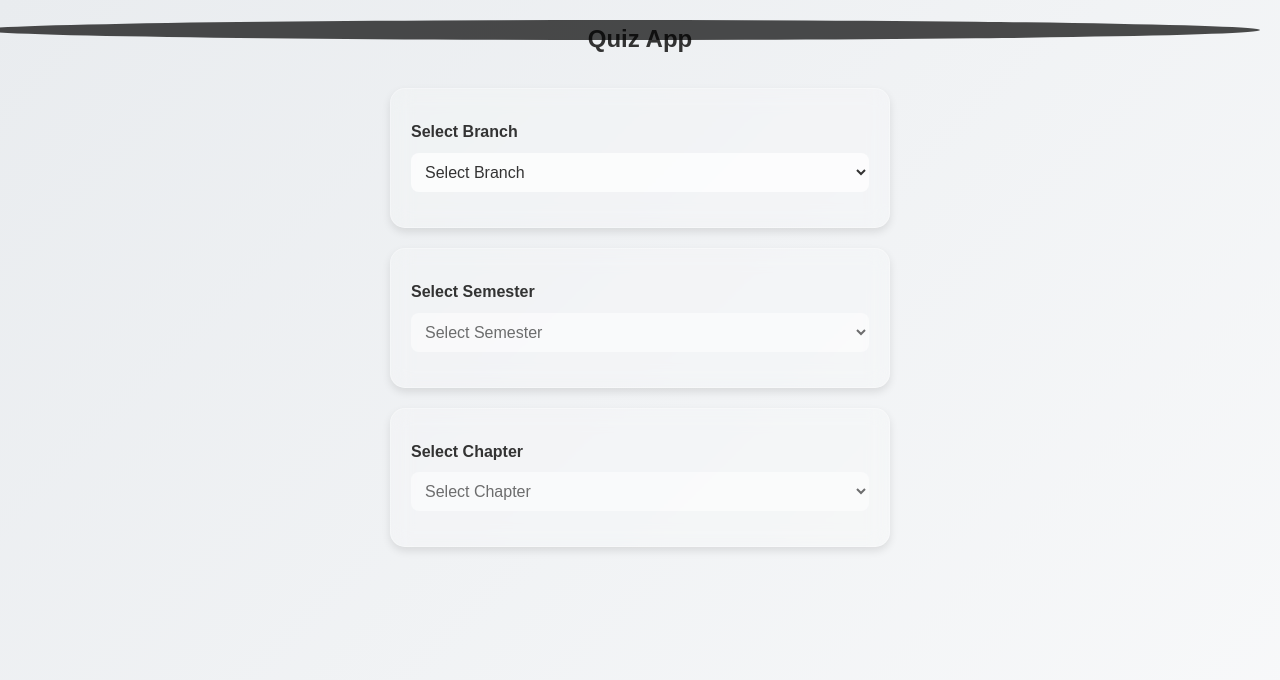
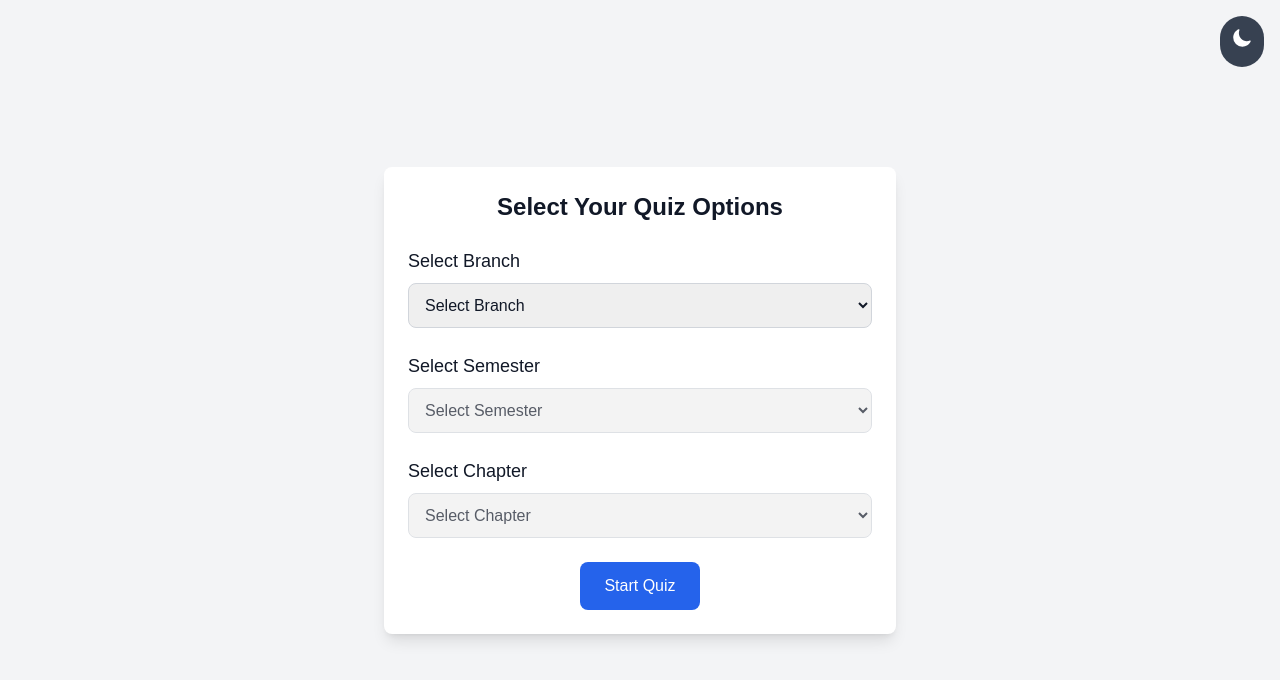
Before and after one commit to NemesisRoy/beupyq, a plain HTML site: page index.html in a window 1280 px wide. Drawn offline with nearby package versions, Linux system fonts and the light colour scheme.

Commit message:
Update index.html

```diff
--- a/index.html
+++ b/index.html
@@ -4,184 +4,60 @@
   <meta charset="UTF-8">
   <meta name="viewport" content="width=device-width, initial-scale=1.0">
   <title>Quiz App</title>
-  <link rel="stylesheet" href="https://cdn.jsdelivr.net/npm/ionicons@5.5.2/dist/ionicons/ionicons.css">
+  <script src="https://cdn.jsdelivr.net/npm/ionicons@6.0.0/dist/ionicons/ionicons.js"></script>
+  <script src="https://cdn.tailwindcss.com"></script>
   <style>
-    /* Global Reset */
-    * {
-      margin: 0;
-      padding: 0;
-      box-sizing: border-box;
-    }
-
     body {
       font-family: 'Poppins', sans-serif;
-      background: linear-gradient(135deg, #e9ecef, #f8f9fa);
-      color: #333;
-      line-height: 1.6;
-      display: flex;
-      flex-direction: column;
-      align-items: center;
-      padding: 20px;
-      min-height: 100vh;
-    }
-
-    /* Glass Effect */
-    .glass {
-      background: rgba(255, 255, 255, 0.2);
-      backdrop-filter: blur(10px);
-      border: 1px solid rgba(255, 255, 255, 0.3);
-      border-radius: 15px;
-      box-shadow: 0 4px 8px rgba(0, 0, 0, 0.1);
-      padding: 20px;
-      margin: 10px;
-      width: 100%;
-      max-width: 500px;
-    }
-
-    h1 {
-      text-align: center;
-      font-size: 24px;
-      margin-bottom: 20px;
-    }
-
-    /* Dropdown and Buttons */
-    label {
-      display: block;
-      margin-bottom: 8px;
-      font-weight: bold;
-    }
-
-    select, button {
-      width: 100%;
-      padding: 10px;
-      font-size: 16px;
-      border: none;
-      border-radius: 8px;
-      margin-bottom: 15px;
-      background: rgba(255, 255, 255, 0.7);
-      color: #333;
-      cursor: pointer;
-    }
-
-    select:focus, button:focus {
-      outline: none;
-      border: 1px solid #007bff;
-    }
-
-    button {
-      background: #007bff;
-      color: white;
-      transition: background 0.3s ease;
-    }
-
-    button:hover {
-      background: #0056b3;
-    }
-
-    /* Icons Styling */
-    .icon {
-      display: flex;
-      align-items: center;
-      justify-content: center;
-      margin-bottom: 10px;
-      color: #007bff;
-      font-size: 30px;
-    }
-
-    .theme-toggle {
-      position: fixed;
-      top: 20px;
-      right: 20px;
-      background: rgba(0, 0, 0, 0.7);
-      color: white;
-      padding: 10px;
-      border-radius: 50%;
-      border: none;
-      font-size: 24px;
-      cursor: pointer;
-    }
-
-    /* Questions */
-    .question {
-      margin-bottom: 15px;
-    }
-
-    .question p {
-      margin-bottom: 10px;
-    }
-
-    .solution {
-      background: rgba(255, 255, 255, 0.8);
-      padding: 10px;
-      border-radius: 10px;
-      display: none;
-      margin-top: 10px;
-    }
-
-    /* Dark Mode */
-    .dark {
-      background: linear-gradient(135deg, #121212, #1c1c1c);
-      color: #f8f9fa;
-    }
-
-    .dark .glass {
-      background: rgba(0, 0, 0, 0.5);
-      border: 1px solid rgba(255, 255, 255, 0.2);
-    }
-
-    .dark select, .dark button {
-      background: rgba(50, 50, 50, 0.8);
-      color: white;
-    }
-
-    .dark .theme-toggle {
-      background: rgba(255, 255, 255, 0.7);
-      color: black;
     }
   </style>
 </head>
-<body>
-  <button class="theme-toggle" id="theme-toggle">
-    <ion-icon name="moon"></ion-icon>
+<body class="bg-gray-100 dark:bg-gray-800 text-gray-900 dark:text-white">
+  <div class="min-h-screen flex flex-col justify-center items-center py-6 px-4 sm:px-6 lg:px-8">
+    <!-- Theme Toggle Button -->
+    <button id="theme-toggle" class="absolute top-4 right-4 p-3 bg-gray-700 text-white rounded-full focus:outline-none">
+      <ion-icon name="moon" class="text-xl"></ion-icon>
     </button>
 
-  <h1>Quiz App</h1>
+    <div class="bg-white dark:bg-gray-900 rounded-lg shadow-lg p-6 max-w-lg w-full space-y-6">
+      <h1 class="text-center text-2xl font-semibold">Select Your Quiz Options</h1>
 
       <!-- Branch Dropdown -->
-  <div class="glass">
-    <div class="icon">
-      <ion-icon name="school"></ion-icon>
-    </div>
-    <label for="branch">Select Branch</label>
-    <select id="branch">
+      <div class="mb-4">
+        <label for="branch" class="block text-lg font-medium mb-2">Select Branch</label>
+        <select id="branch" class="w-full p-3 border border-gray-300 rounded-lg focus:outline-none focus:ring-2 focus:ring-blue-500">
           <option value="" disabled selected>Select Branch</option>
         </select>
       </div>
 
       <!-- Semester Dropdown -->
-  <div class="glass">
-    <div class="icon">
-      <ion-icon name="calendar"></ion-icon>
-    </div>
-    <label for="semester">Select Semester</label>
-    <select id="semester" disabled>
+      <div class="mb-4">
+        <label for="semester" class="block text-lg font-medium mb-2">Select Semester</label>
+        <select id="semester" class="w-full p-3 border border-gray-300 rounded-lg focus:outline-none focus:ring-2 focus:ring-blue-500" disabled>
           <option value="" disabled selected>Select Semester</option>
         </select>
       </div>
 
       <!-- Chapter Dropdown -->
-  <div class="glass">
-    <div class="icon">
-      <ion-icon name="book"></ion-icon>
-    </div>
-    <label for="chapter">Select Chapter</label>
-    <select id="chapter" disabled>
+      <div class="mb-4">
+        <label for="chapter" class="block text-lg font-medium mb-2">Select Chapter</label>
+        <select id="chapter" class="w-full p-3 border border-gray-300 rounded-lg focus:outline-none focus:ring-2 focus:ring-blue-500" disabled>
           <option value="" disabled selected>Select Chapter</option>
         </select>
       </div>
 
-  <!-- Questions -->
-  <div id="questions-container"></div>
+      <!-- Start Quiz Button -->
+      <div class="flex justify-center">
+        <button id="start-quiz" class="w-full sm:w-auto px-6 py-3 bg-blue-600 text-white font-medium rounded-lg hover:bg-blue-700 transition duration-300">
+          Start Quiz
+        </button>
+      </div>
+
+    </div>
+
+    <!-- Questions Container -->
+    <div id="questions-container" class="hidden mt-8 max-w-lg w-full"></div>
+  </div>
 
   <script>
     const branchDropdown = document.getElementById("branch");
@@ -225,6 +101,7 @@
     }
 
     function displayQuestions(data) {
+      questionsContainer.classList.remove("hidden");
       questionsContainer.innerHTML = "";
       const branch = branchDropdown.value;
       const semester = semesterDropdown.value;
@@ -233,10 +110,14 @@
 
       questions.forEach(q => {
         questionsContainer.innerHTML += `
-          <div class="glass question">
-            <p><strong>Q${q.question_id}:</strong> ${q.question_text}</p>
-            <button onclick="toggleSolution(${q.question_id})">Show Solution</button>
-            <div id="solution-${q.question_id}" class="solution">${q.solution}</div>
+          <div class="bg-white dark:bg-gray-700 p-4 rounded-lg shadow-md mb-4">
+            <p class="font-semibold">Q${q.question_id}: ${q.question_text}</p>
+            <button class="mt-2 text-blue-500" onclick="toggleSolution(${q.question_id})">
+              Show Solution
+            </button>
+            <div id="solution-${q.question_id}" class="solution mt-3 hidden">
+              <p>${q.solution}</p>
+            </div>
           </div>
         `;
       });
@@ -244,13 +125,14 @@
 
     function toggleSolution(id) {
       const solution = document.getElementById(`solution-${id}`);
-      solution.style.display = solution.style.display === "block" ? "none" : "block";
+      solution.classList.toggle("hidden");
     }
 
     function capitalize(str) {
       return str.charAt(0).toUpperCase() + str.slice(1);
     }
 
+    // Theme Toggle
     themeToggle.addEventListener("click", () => {
       document.body.classList.toggle("dark");
     });
```
Lines whose indentation alone changed are shown as unchanged.
